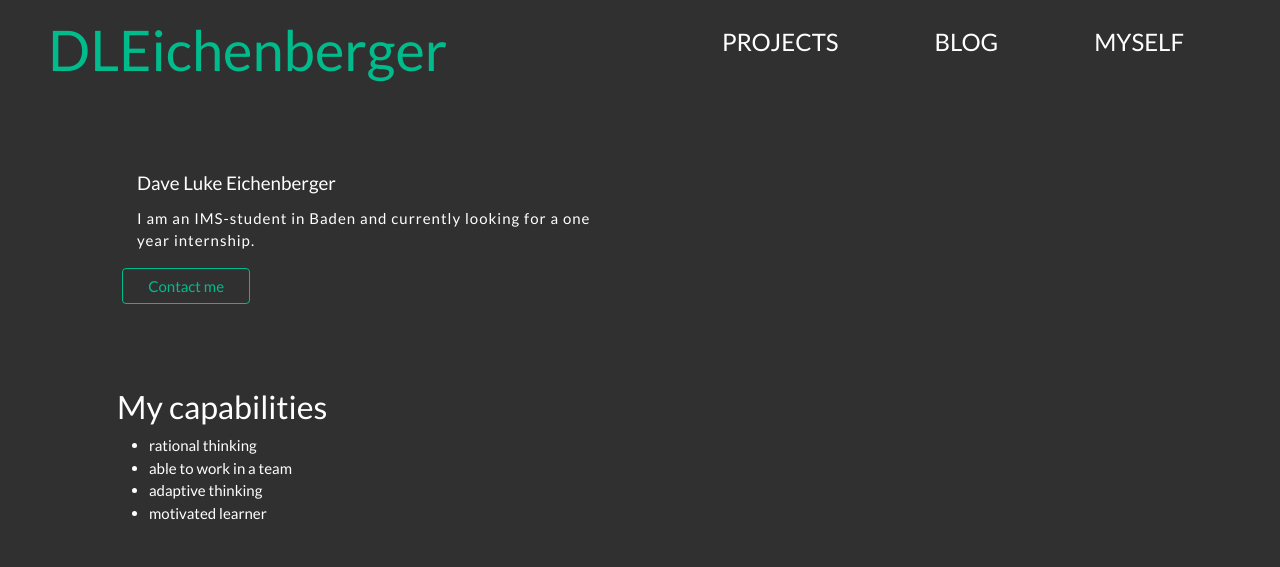
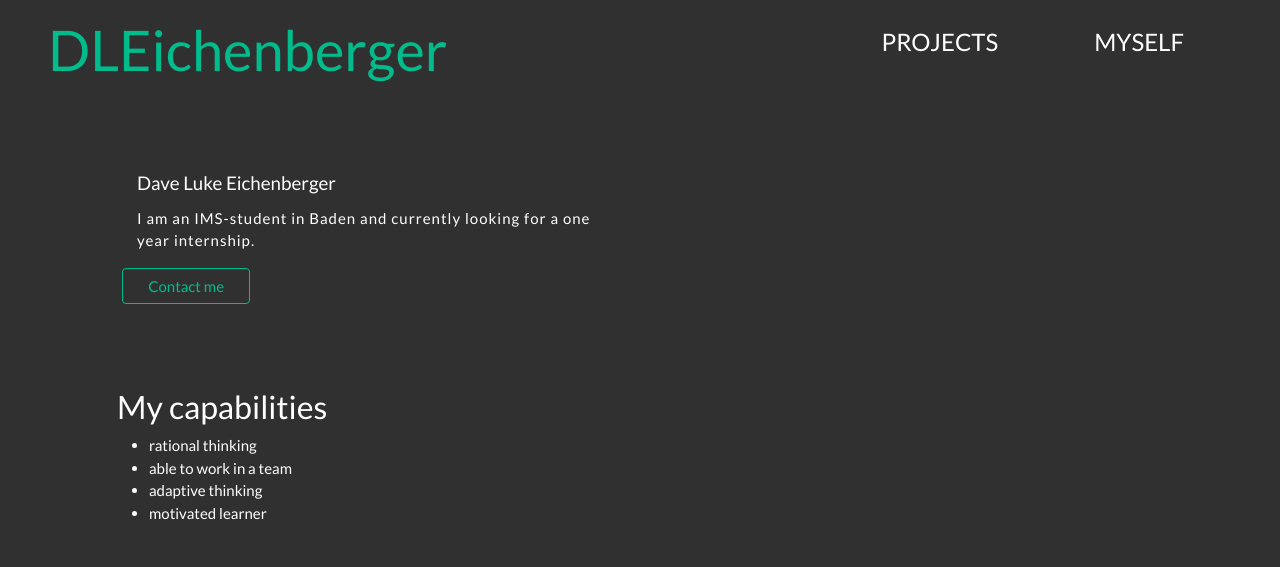
Before and after one commit to Xeonigs/aboutMe, a plain HTML site: page index.html in a window 1280 px wide. Shown: the top 567 px of the page. Drawn offline with nearby package versions, Linux system fonts and the light colour scheme.

Commit message:
removed "blog"

```diff
--- a/index.html
+++ b/index.html
@@ -20,7 +20,6 @@
                 </a>
                 <ul class="nav nav-pills d-flex justify-content-center">
                 <li class="nav-item pe-3 ps-3"><a href="projects.html" class="nav-link fs-4 text-uppercase navbar-hover text-center">projects</a></li>
-                <li class="nav-item pe-3 ps-3"><a href="https://xeonigs.github.io/blog/" class="nav-link fs-4 text-uppercase navbar-hover text-center">blog</a></li>
                 <li class="nav-item pe-3 ps-3"><a href="myself.html" class="nav-link fs-4 text-uppercase navbar-hover text-center">myself</a></li>
                 </ul>
             </div>
```
Also changed, not shown: myself.html (+0 -1 lines), projects.html (+0 -1 lines).
